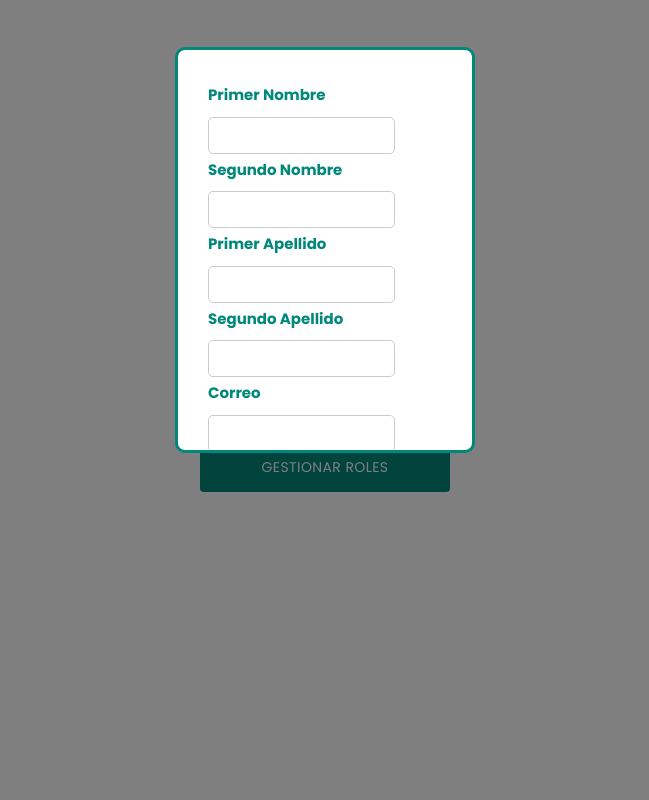
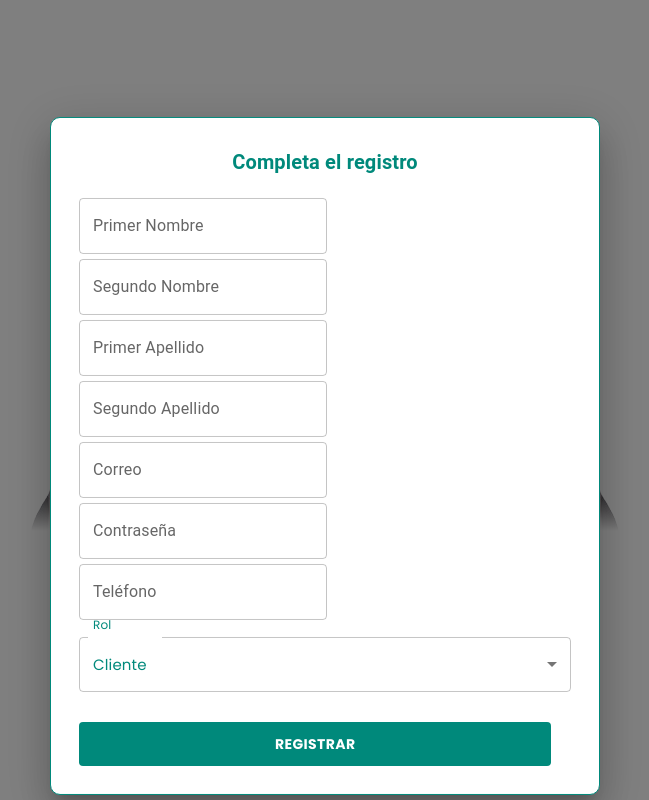
Before and after one commit to ackerT/VetFolk-Frontend, a React (Create React App) app: page /admin/usuario-datos in a window 1280 px wide. Both pictures are taken after a click on the button "REGISTRAR". Shown: the whole page, without its empty margins (315-964 px from the left). Built offline with nearby package versions, Linux system fonts and the light colour scheme.

Commit message:
form-Registro-Roll

```diff
--- a/package.json
+++ b/package.json
@@ -9,10 +9,12 @@
     "@fortawesome/free-solid-svg-icons": "^6.6.0",
     "@fortawesome/react-fontawesome": "^0.2.2",
     "@mui/icons-material": "^6.1.3",
-    "@mui/material": "^6.1.3",
+    "@mui/material": "^6.1.6",
+    "@mui/system": "^6.1.6",
     "@mui/x-data-grid": "^7.22.0",
     "@mui/x-data-grid-premium": "^7.22.1",
     "@mui/x-date-pickers": "^7.21.0",
+    "@radix-ui/react-dialog": "^1.1.2",
     "@testing-library/jest-dom": "^5.17.0",
     "@testing-library/react": "^13.4.0",
     "@testing-library/user-event": "^13.5.0",
--- a/src/components/servicios/pages/UsuarioDatosPage.jsx
+++ b/src/components/servicios/pages/UsuarioDatosPage.jsx
@@ -1,8 +1,7 @@
-// Aca estoy trabajando el registro
 import React, { useState } from 'react';
 import { useForm } from 'react-hook-form';
 import { usuarios } from '../data/UsuarioData';
-import { Modal, Box, Typography, Button, Select, MenuItem, FormControl, InputLabel } from '@mui/material';
+import { Modal, Box, Typography, Button, Select, MenuItem, FormControl, InputLabel, TextField } from '@mui/material';
 import { useNavigate } from 'react-router-dom';
 import Alert from '@mui/material/Alert';
 
@@ -40,39 +39,60 @@ export const UsuarioDatosPage = () => {
     navigate('/admin/gestionar-roles');
   };
 
+  // Estilos de los input
   const inputStyles = {
     color: '#00897b',
     fontFamily: 'Poppins, sans-serif',
-    fontSize: '10px',
-    marginBottom: '1px',
-    padding: '10px',
-    borderRadius: '5px',
+    fontSize: '14px',
+    marginBottom: '5px',  // Espaciado de 5px entre cada campo
+    padding: '12px',
+    borderRadius: '1px',
     border: '1px solid #ccc',
-    width: '100%'
-  };
-
-  const labelStyles = {
-    color: '#00897b',
-    fontFamily: 'Poppins, sans-serif',
-    fontSize: '15px',
-    fontWeight: 'bold',
-    marginBottom: '10px'
+    width: '90%',
   };
 
   const buttonStyles = {
     backgroundColor: '#00897b',
     color: '#fff',
     fontFamily: 'Poppins, sans-serif',
-    marginTop: '20px',
-    padding: '12px',
-    width: '100%',
-    cursor: 'pointer'
+    fontWeight: 'bold',
+    padding: '10px',
+    width: '96%',// ancho de los botones
+    marginTop:'25px',//separacion de los botones
+    spacing: '10px',
+    cursor: 'pointer',
   };
 
   return (
-    <div style={{ display: 'flex', justifyContent: 'center', padding: '10px' }}>
+    <>
+      <div style={{
+        // estilo de la imagen
+        display: 'flex',
+        justifyContent: 'center',
+        alignItems: 'center',
+        padding: '10px',
+        position: 'relative',
+        minHeight: '100vh',
+      }}>
+        {/* Imagen de fondo con desenfoque */}
+        <img
+          src={process.env.PUBLIC_URL + '/asset/imgServicios/sombreo3.png'}
+          alt="Fondo"
+          style={{
+            position: 'absolute',
+            top: '50%',
+            left: '50%',
+            transform: 'translate(-50%, -50%)',
+            zIndex: -1,
+            maxWidth: '500%',
+            maxHeight: '500%',
+            WebkitMaskImage: 'linear-gradient(to bottom, rgba(255, 255, 255, 1) 80%, rgba(0, 0, 0, 0))',
+            maskImage: 'linear-gradient(to bottom, rgba(255, 255, 255, 1) 80%, rgba(0, 0, 0, 0))',
+          }}
+        />
+
         <div style={{ width: '100%', maxWidth: '500px' }}>
-        <h2 style={{ fontFamily: 'Poppins, sans-serif', color: '#00897b', fontWeight: 'bold', textAlign: 'center' }}>
+          <h2 style={{ fontFamily: 'Poppins, sans-serif', color: '#00897b'}}>
             Registro Roles
           </h2>
 
@@ -80,97 +100,127 @@ export const UsuarioDatosPage = () => {
             Registrar
           </Button>
 
+          {/* Modal de Registro */}
           <Modal open={openModal} onClose={handleCloseModal}>
-          <Box sx={{ ...modalStyles }}>
-            <div style={{ padding: '30px', overflowY: 'auto', maxHeight: '400px' }}>
-              <form onSubmit={handleSubmit(onSubmit)} style={{ width: '80%' }}>
-                {/* Primer Nombre */}
-                <label style={labelStyles}>Primer Nombre</label>
-                <input
-                  type="text"
+            <Box sx={{
+              position: 'absolute',
+              top: '57%',
+              left: '50%',
+              transform: 'translate(-50%, -50%)',
+              maxWidth: '550px',
+              bgcolor: 'background.paper',
+              border: '1.5px solid #00897b',
+              spacing:'15px',
+              borderRadius: '10px',
+              boxShadow: 24,
+              padding: '28px',
+            }}>
+              <Typography variant="h6" sx={{ textAlign: 'center', color: '#00897b', marginBottom: '20px', fontWeight: 'bold'  }}>
+                Completa el registro
+              </Typography>
+              <form onSubmit={handleSubmit(onSubmit)} className="">
+                {/* Primer y Segundo Nombre */}
+                <div className="">
+                  <div>
+                    <TextField
+                      label="Primer Nombre"
+                      variant="outlined"
                       {...register("PrimerNombre", { required: "Primer nombre es requerido", maxLength: 50 })}
-                  style={inputStyles}
+                      error={!!errors.PrimerNombre}
+                      helperText={errors.PrimerNombre?.message}
+                      sx={{ marginBottom: '5px', input: { color: '#00897b' }}}
                     />
-                {errors.PrimerNombre && <p style={{ color: 'red' }}>{errors.PrimerNombre.message}</p>}
+                  </div>
 
-                {/* Segundo Nombre */}
-                <label style={labelStyles}>Segundo Nombre</label>
-                <input
-                  type="text"
+                  <div>
+                    <TextField
+                      label="Segundo Nombre"
+                      variant="outlined"
                       {...register("SegundoNombre", { maxLength: 50 })}
-                  style={inputStyles}
+                      sx={{ marginBottom: '5px', input: { color: '#00897b' }}}
                     />
+                  </div>
+                </div>
 
-                {/* Primer Apellido */}
-                <label style={labelStyles}>Primer Apellido</label>
-                <input
-                  type="text"
+                {/* Primer y Segundo Apellido */}
+                <div className="grid grid-cols-2 ">
+                  <div>
+                    <TextField
+                      label="Primer Apellido"
+                      variant="outlined"
                       {...register("PrimerApellido", { required: "Primer apellido es requerido", maxLength: 50 })}
-                  style={inputStyles}
+                      error={!!errors.PrimerApellido}
+                      helperText={errors.PrimerApellido?.message}
+                      sx={{ marginBottom: '5px', input: { color: '#00897b' }}}
                     />
-                {errors.PrimerApellido && <p style={{ color: 'red' }}>{errors.PrimerApellido.message}</p>}
+                  </div>
 
-                {/* Segundo Apellido */}
-                <label style={labelStyles}>Segundo Apellido</label>
-                <input
-                  type="text"
+                  <div>
+                    <TextField
+                      label="Segundo Apellido"
+                      variant="outlined"
                       {...register("SegundoApellido", { maxLength: 50 })}
-                  style={inputStyles}
+                      sx={{ marginBottom: '5px', input: { color: '#00897b' }}}
                     />
+                  </div>
+                </div>
 
                 {/* Correo */}
-                <label style={labelStyles}>Correo</label>
-                <input
+                <TextField
+                  label="Correo"
+                  variant="outlined"
                   type="email"
                   {...register("Correo", {
                     required: "Correo es requerido",
                     pattern: { value: /^[^\s@]+@[^\s@]+\.[^\s@]+$/, message: "Formato de correo inválido" }
                   })}
-                  style={inputStyles}
+                  error={!!errors.Correo}
+                  helperText={errors.Correo?.message}
+                  sx={{ marginBottom: '5px', input: { color: '#00897b' }}}
                 />
-                {errors.Correo && <p style={{ color: 'red' }}>{errors.Correo.message}</p>}
 
                 {/* Contraseña */}
-                <label style={labelStyles}>Contraseña</label>
-                <input
+                <TextField
+                  label="Contraseña"
+                  variant="outlined"
                   type="password"
                   {...register("Contraseña", {
                     required: "La contraseña es requerida",
                     pattern: {
                       value: /^(?=.*\d)(?=.*[a-z])(?=.*[A-Z])[A-Za-z\d]{6,}$/,
-                      message: "Debe tener 6 caracteres, una mayúscula y un dígito"
+                      message: "Debe tener 6 caracteres, al menos un dígito"
                     }
                   })}
-                  style={inputStyles}
+                  error={!!errors.Contraseña}
+                  helperText={errors.Contraseña?.message}
+                  sx={{ marginBottom: '5px', input: { color: '#00897b' }}}
                 />
-                {errors.Contraseña && <p style={{ color: 'red' }}>{errors.Contraseña.message}</p>}
 
                 {/* Teléfono */}
-                <label style={labelStyles}>Teléfono</label>
-                <input
+                <TextField
+                  label="Teléfono"
+                  variant="outlined"
                   type="text"
                   {...register("Telefono", { required: true, pattern: /^[0-9]{8}$/ })}
-                  style={inputStyles}
+                  error={!!errors.Telefono}
+                  helperText={errors.Telefono?.message}
+                  sx={{ marginBottom: '5px', input: { color: '#00897b' }}}
                 />
-                {errors.Telefono && <p style={{ color: 'red' }}>El teléfono es obligatorio y debe tener 8 dígitos.</p>}
 
-                {/* ROL */}
+                {/* Asignar Rol */}
                 <FormControl fullWidth sx={{ marginBottom: '5px' }}>
-                  <InputLabel id="select-role-label" style={labelStyles}>Asignar Rol</InputLabel>
+                  <InputLabel
+                  style={{ color: '#00897b',
+                   fontFamily: 'Poppins, sans-serif ' }}>  Rol
+                 </InputLabel>
                   <Select
-                    labelId="select-role-label"
                     value={role}
+                     type=" Asignar Rol"
                     onChange={(e) => setRole(e.target.value)}
-                    sx={{
-                      color: '#00897b',
-                      height: '30px',
-                      fontFamily: 'Poppins, sans-serif',
-                      fontSize: '15px',
-                      border: '1px solid #00897b',
-                      borderRadius: '10px',
-                      margin: '10px 0',
-                      padding: '10px 0'
-                    }}
+                    label="Asignar Rol"
+                    sx={{ color: '#00897b', border: '0px solid #00897b',
+                      fontFamily: 'Poppins, sans-serif', fontSize: '15px'
+                       , marginTop:'12px' }}
                   >
                     <MenuItem value="Cliente">Cliente</MenuItem>
                     <MenuItem value="Administrador">Administrador</MenuItem>
@@ -179,52 +229,22 @@ export const UsuarioDatosPage = () => {
                   </Select>
                 </FormControl>
 
-                <input type="submit" value="Registrar"
-                  style={{
-                    ...inputStyles,
-                    backgroundColor: '#fff',
-                    fontStyle: 'bold',
-                    fontSize: '14px',
-                    width: '235px',
-                    height: '45px',
-                    color: '#00897b',
-                    cursor: 'pointer'
-                  }}
-                />
+                {/* Botón para registrar */}
+                <Button type="submit" style={buttonStyles}>Registrar</Button>
               </form>
-            </div>
             </Box>
           </Modal>
 
-        <Button onClick={goToGestionarRoles} style={buttonStyles}>
-          Gestionar Roles
-        </Button>
+          <Button onClick={goToGestionarRoles} style={buttonStyles}>Gestionar Roles</Button>
 
           {showSuccessAlert && (
             <Alert severity="success" onClose={() => setShowSuccessAlert(false)}
-          style={{ marginTop: '10px', fontFamily: 'Poppins, sans-serif' }}>
-            ¡Registro exitoso! Redireccionando...
+             style={{ marginTop: '20px' }}>
+              Usuario registrado con éxito.
             </Alert>
           )}
         </div>
       </div>
+    </>
   );
 };
-
-// Estilos de la modal
-const modalStyles = {
-  position: 'absolute',
-  fontSize: '18px',
-  textAlign: 'left',
-  top: '15%',
-  marginTop: '130px',
-  left: '50%',
-  transform: 'translate(-50%, -50%)',
-  width: '100%',
-  maxWidth: '300px',
-  bgcolor: 'background.paper',
-  border: '3px solid #00897b',
-  borderRadius: '10px',
-  boxShadow: 30,
-  outline: 'none'
-};
```
Also changed, not shown: public/asset/imgServicios/sombreo3.png (renamed from src/components/img/sombreo2.png), 1 other file (tests, documents, lock files or other folders). Lines whose indentation alone changed are shown as unchanged.
